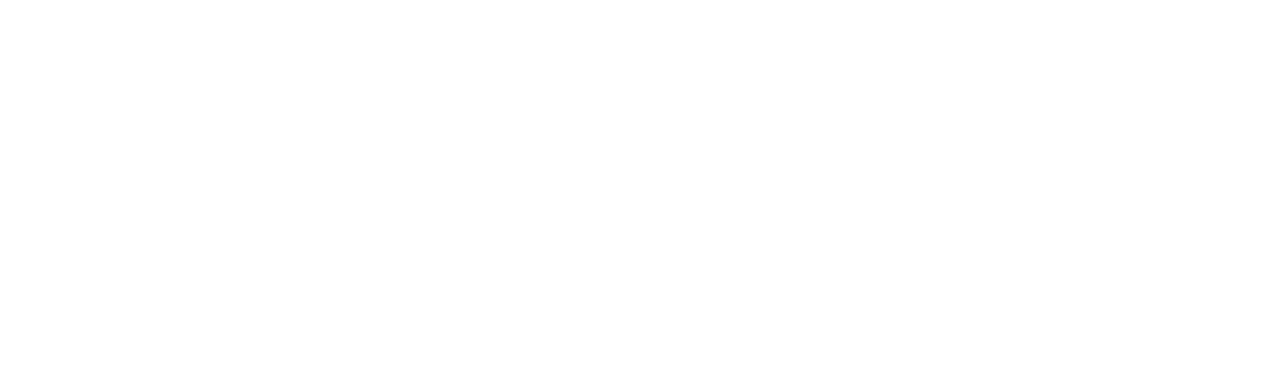
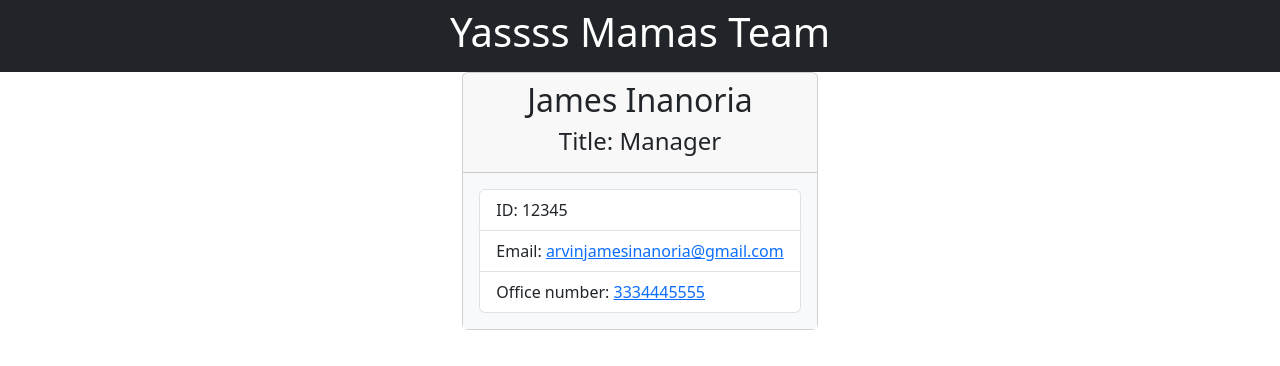
Before and after one commit to jxmesin/C10-ProfileGenerator, a website: page dist/index.html in a window 1280 px wide. Drawn offline with nearby package versions, Linux system fonts and the light colour scheme; a web font is replaced by a local one.

Commit message:
employee card done in html

```diff
--- a/dist/index.html
+++ b/dist/index.html
@@ -12,3 +12,35 @@
     <link rel="stylesheet" href="style.css">
     <title>Team Profile Generator</title>
 </head>
+
+<body>
+
+    <header class="container-fluid text-center text-white bg-dark p-2">
+        <h1>Yassss Mamas Team</h1>
+    </header>
+
+    <div class="container">
+        <div class="row">
+            <div class="main-section col-12 d-flex justify-content-center">
+
+                <div class="card employee-card manager-card">
+                    <div class="card-header text-center">
+                        <h2 class="card-title">James Inanoria</h2>
+                        <h4 class="card-title">Title: Manager</h4>
+                    </div>
+                    <div class="card-body bg-light">
+                        <ul class="list-group text-dark">
+                            <li class="list-group-item">ID: 12345</li>
+                            <li class="list-group-item">Email: <a href="mailto:arvinjamesinanoria@gmail.com">arvinjamesinanoria@gmail.com</a></li>
+                            <li class="list-group-item">Office number: <a href="tel:3334445555">3334445555</a></li>
+                        </ul>
+                    </div>
+                </div>
+
+
+            </div>
+        </div>
+    </div>
+
+
+</body>
```
